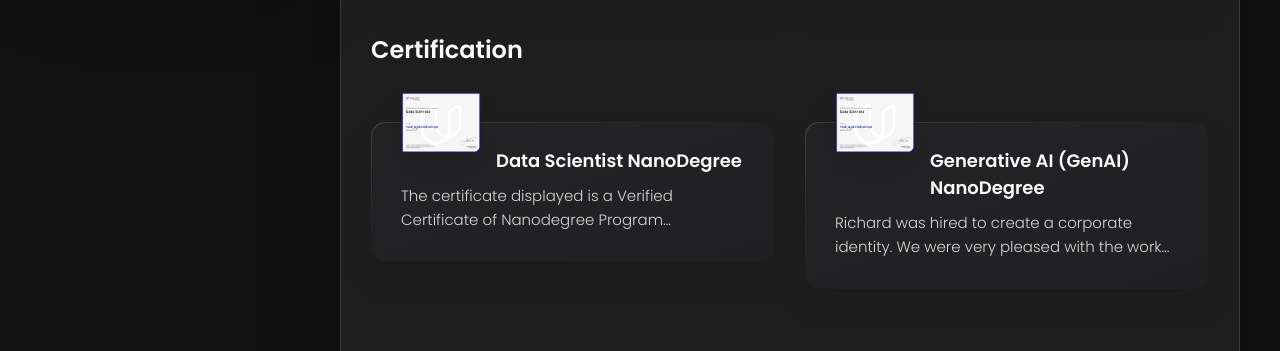
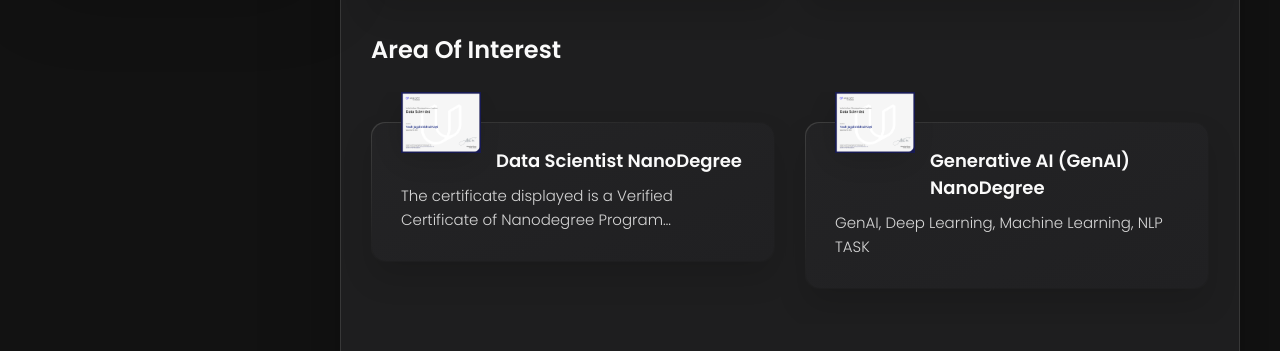
Before and after one commit to shraddha-sthaa/My-Portfolio, a plain HTML site: page index.html in a window 1280 px wide. Shown: the part 851-1202 px from the top of the page. Drawn offline with nearby package versions, Linux system fonts and the light colour scheme.

Commit message:
area of interet work

```diff
--- a/index.html
+++ b/index.html
@@ -314,7 +314,7 @@
 
         <section class="testimonials">
 
-          <h3 class="h3 testimonials-title">Certification</h3>
+          <h3 class="h3 testimonials-title">Area of Interest</h3>
 
           <ul class="testimonials-list has-scrollbar">
 
@@ -353,11 +353,7 @@
 
                 <div class="testimonials-text" data-testimonials-text>
                   <p>
-                    Richard was hired to create a corporate identity. We were very pleased with the work done. She has a
-                    lot of experience
-                    and is very concerned about the needs of client. Lorem ipsum dolor sit amet, ullamcous cididt
-                    consectetur adipiscing
-                    elit, seds do et eiusmod tempor incididunt ut laborels dolore magnarels alia.
+                    GenAI, Deep Learning, Machine Learning, NLP TASK
                   </p>
                 </div>
 
```
